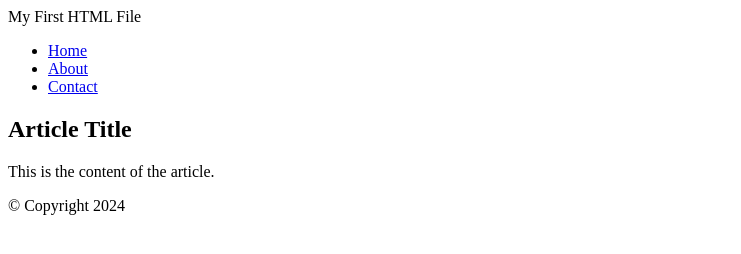
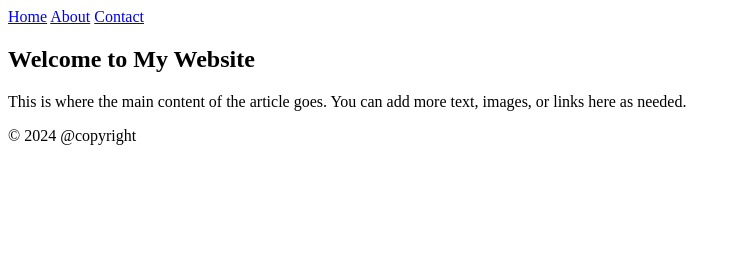
Before and after one commit to lakelexy/alx-intermediate-frontend, a plain HTML site: page 0x00-semantic_html/0-index.html in a window 1280 px wide. Shown: the whole page, without its empty margins (0-741 px from the left). Drawn offline with Linux system fonts and the light colour scheme.

Commit message:
0-index.html correction

```diff
--- a/0x00-semantic_html/0-index.html
+++ b/0x00-semantic_html/0-index.html
@@ -2,31 +2,32 @@
 <html lang="en">
 <head>
     <meta charset="UTF-8">
-    <meta name="viewport" content="width=device-width, initial-scale=1.0>
-    <title>My First HTML File</title>
+    <meta name="viewport" content="width=device-width, initial-scale=1.0">
+    <title>My First HTML</title>
 </head>
 <body>
+    <!-- Header Section -->
     <header>
 	<nav>
-  	    <ul>
-	        <li><a href="#home">Home</a></li>
-		<li><a href="#about">About</a></li>
-	 	<li><a href="#contact">Contact</a></li>
-	    </ul>
+	    <a href="#home">Home</a>
+	    <a href="#about">About</a>
+	    <a href="#contact">Contact</a>
 	</nav>
     </header>
 
+    <!-- Main Section -->
     <main>
-        <article>
-	     <h1>Article Title</h1>
-	     <section>
-	         <p>This is the content of the article.</p>
-	     </section>
+	<article>
+	    <h1>Welcome to My Website</h1>
+	    <section>
+		<p>This is where the main content of the article goes. You can add more text, images, or links here as needed.</p>
+	    </section>
 	</article>
     </main>
 
+    <!-- Footer Section -->
     <footer>
-    	<p>&copy; Copyright 2024</p>
+	<p>&copy; 2024 @copyright</p>
     </footer>
 </body>
 </html>
```
